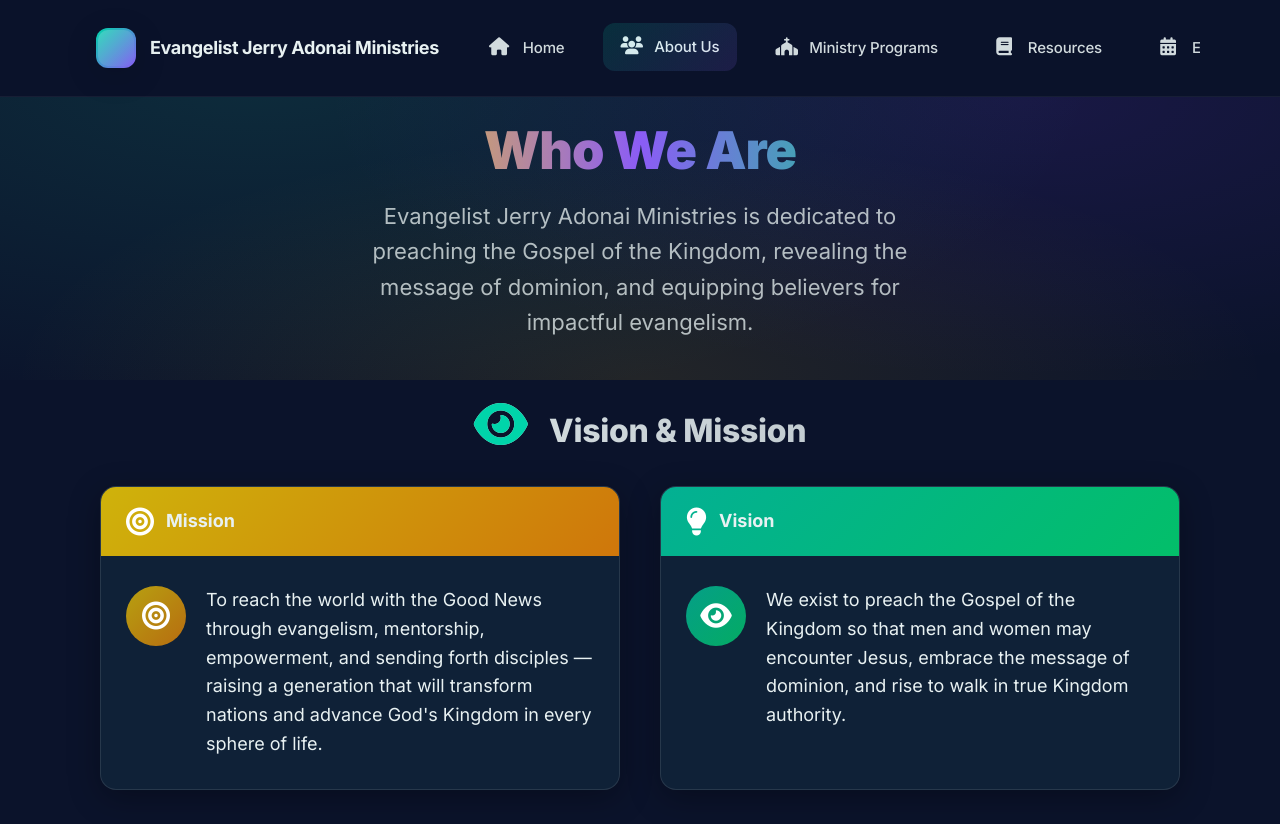
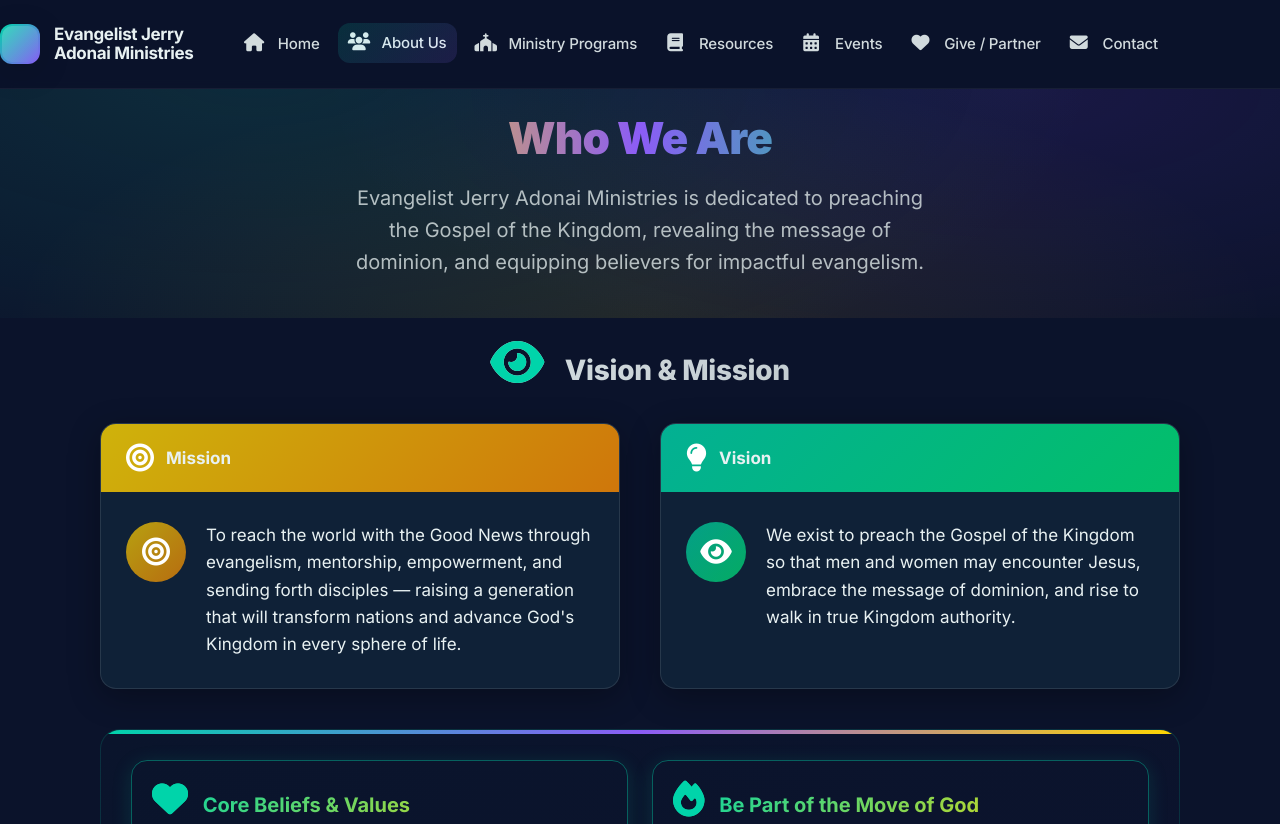
Before and after one commit to Calvin-tech/Eva, a plain HTML site: page about.html in a window 1280 px wide. Shown: the top 824 px of the page. Drawn offline with Linux system fonts and the light colour scheme; a web font is replaced by a local one.

Commit message:
Update styles.css

```diff
--- a/styles.css
+++ b/styles.css
@@ -1,7 +1,7 @@
 /* Import Inter font */
 @import url('https://fonts.googleapis.com/css2?family=Inter:wght@300;400;500;600;700;800;900&display=swap');
 /* Import calligraphy font */
-@import url('https://fonts.googleapis.com/css2?family=Dancing+Script:wght@400;500;600;700&family=Great+Vibes&family=Allura&display=swap');
+@import url('https://fonts.googleapis.com/css2?family=Dancing+ Script:wght@400;500;600;700&family=Great+Vibes&family=Allura&display=swap');
 
 /* Theme variables */
 :root {
@@ -27,7 +27,7 @@ body {
   background: #0b132b;
   color: var(--color-text);
   line-height: 1.6;
-  font-size: clamp(16px, 2.5vw, 18px);
+  font-size: clamp(15px, 2vw, 17px);
   font-weight: 400;
   -webkit-font-smoothing: antialiased;
   -moz-osx-font-smoothing: grayscale;
@@ -40,7 +40,7 @@ img { max-width: 100%; display: block; height: auto; }
 
 /* Consistent text styling across all elements */
 p, li, span, div {
-  font-size: clamp(16px, 2.5vw, 18px);
+  font-size: clamp(15px, 2vw, 17px);
   line-height: 1.6;
   color: var(--color-text);
 }
@@ -48,7 +48,7 @@ p, li, span, div {
 /* Quote styling */
 blockquote, q, .quote {
   font-style: italic;
-  font-size: clamp(16px, 2.5vw, 18px);
+  font-size: clamp(15px, 2vw, 17px);
   line-height: 1.6;
   color: var(--color-text);
   margin: 16px 0;
@@ -63,6 +63,8 @@ p q, span q, .inline-quote {
 }
 
 .container { width: 100%; max-width: var(--max-width); margin: 0 auto; padding: 0 20px; }
+/* Navbar container: left edge flush */
+.topbar .container { padding-left: 0; }
 
 /* Top bar / nav */
 .topbar {
@@ -72,8 +74,37 @@ p q, span q, .inline-quote {
   top: 0;
   z-index: 50;
   border-bottom: 1px solid rgba(255,255,255,0.05);
-}
-.nav { display: flex; align-items: center; justify-content: space-between; padding: 16px 0; gap: 16px; }
+  padding-left: 0 !important;
+}
+
+.topbar .container,
+.topbar .container.nav {
+  padding-left: 0 !important;
+  margin-left: 0 !important;
+  gap: 0 !important;
+}
+
+.topbar .brand {
+  margin-left: 0 !important;
+  padding-left: 0 !important;
+  margin-right: auto !important;
+}
+
+.nav {
+  gap: 0 !important;
+  display: flex;
+  align-items: center;
+  justify-content: flex-start;
+  padding: 16px 0;
+}
+
+.nav > .brand { margin-right: auto; }
+.container.nav > .brand {
+  margin-right: auto;
+  margin-left: 0 !important;
+  justify-content: flex-start;
+}
+.topbar .brand { padding-left: 0; }
 .brand {
   display: flex;
   align-items: center;
@@ -81,10 +112,17 @@ p q, span q, .inline-quote {
   font-weight: 700;
   letter-spacing: -0.02em;
   flex: 0 0 auto;
-  font-size: clamp(16px, 2.2vw, 18px);
+  font-size: clamp(15px, 2vw, 17px);
   background: transparent;
-  padding: 8px 16px;
+  padding: 8px 0;
   border-radius: 12px;
+}
+.brand span {
+  display: block;
+  white-space: normal;
+  line-height: 1.1;
+  max-width: 180px;
+  text-align: left;
 }
 .brand-badge {
   width: 40px; height: 40px; border-radius: 12px;
@@ -140,7 +178,7 @@ p q, span q, .inline-quote {
 
 .nav-links {
   display: flex;
-  gap: 0;
+  gap: 8px !important; /* Reduced from 20px or 16px */
   align-items: center;
   flex: 1 1 auto;
   transition: all 0.3s ease;
@@ -158,7 +196,7 @@ p q, span q, .inline-quote {
 }
 
 .nav-links a {
-  padding: 12px 18px;
+  padding: 8px 10px; /* Reduced from 12px 18px */
   border-radius: 12px;
   color: var(--color-text);
   opacity: 0.9;
@@ -263,29 +301,16 @@ p q, span q, .inline-quote {
 
   .nav-links {
     display: flex;
-    gap: 20px;
+    gap: 8px; /* Reduced gap for more compact layout */
     align-items: center;
     flex: 1 1 auto;
-    overflow-x: auto;
-    overflow-y: hidden;
+    /* Remove horizontal scrolling */
+    overflow-x: visible;
+    overflow-y: visible;
     white-space: nowrap;
-    padding: 8px 0;
-    -webkit-overflow-scrolling: touch;
-    scroll-behavior: smooth;
-  }
-
-  .nav-links a {
-    flex: 0 0 auto;
-  }
-
-/* Optional thin scrollbar styling */
-  .nav-links::-webkit-scrollbar {
-    height: 6px;
-  }
-
-  .nav-links::-webkit-scrollbar-thumb {
-    background: rgba(255,255,255,0.15);
-    border-radius: 999px;
+    padding: 4px 0; /* Reduce padding for compactness */
+    /* -webkit-overflow-scrolling: touch; -- remove if present */
+    /* scroll-behavior: smooth; -- remove if present */
   }
 }
 
@@ -391,11 +416,6 @@ p q, span q, .inline-quote {
   background: #000000;
 }
 
-
-
-
-
-
 /* Main content */
 main {
   margin-top: 0;
@@ -427,7 +447,7 @@ main {
   pointer-events: none; z-index: -1;
 }
 .hero h1 {
-  font-size: clamp(32px, 7vw, 52px);
+  font-size: clamp(28px, 6vw, 44px);
   line-height: 1.1;
   margin: 0 0 10px;
   font-weight: 900;
@@ -443,7 +463,7 @@ main {
   text-align: center;
 }
 .hero p {
-  font-size: clamp(18px, 3.2vw, 22px);
+  font-size: clamp(16px, 2.8vw, 20px);
   color: var(--color-muted);
   margin: 0 0 15px;
   max-width: 600px;
@@ -507,7 +527,7 @@ main {
 /* Sections */
 section { padding: clamp(15px, 3vw, 20px) 0; }
 .section-title {
-  font-size: clamp(24px, 4vw, 32px);
+  font-size: clamp(22px, 3.4vw, 28px);
   margin: 0 0 8px;
   font-weight: 800;
   text-align: center;
@@ -622,7 +642,7 @@ section { padding: clamp(15px, 3vw, 20px) 0; }
 .card p {
   margin: 0 0 16px 0;
   line-height: 1.6;
-  font-size: clamp(16px, 2.5vw, 18px);
+  font-size: clamp(15px, 2vw, 17px);
   color: var(--color-text);
 }
 
@@ -714,7 +734,7 @@ input, textarea {
   border-radius: 12px;
   padding: 16px 18px;
   width: 100%;
-  font-size: clamp(16px, 2.5vw, 18px);
+  font-size: clamp(15px, 2vw, 17px);
   line-height: 1.6;
   transition: all 0.3s ease;
   box-shadow: 0 4px 20px rgba(0,0,0,0.1);
@@ -970,7 +990,7 @@ p i, li i {
   color: var(--color-gold) !important;
   text-align: center;
   margin-bottom: 20px;
-  font-size: clamp(20px, 4vw, 24px);
+  font-size: clamp(18px, 3.2vw, 22px);
 }
 
 #salvation blockquote {
@@ -980,7 +1000,7 @@ p i, li i {
   margin: 20px 0;
   border-radius: 8px;
   font-style: italic;
-  font-size: clamp(16px, 3vw, 18px);
+  font-size: clamp(15px, 2.5vw, 17px);
   line-height: 1.6;
 }
 
@@ -1056,7 +1076,7 @@ p i, li i {
   padding: 20px 25px;
   color: white;
   font-weight: 700;
-  font-size: clamp(18px, 3vw, 22px);
+  font-size: clamp(16px, 2.4vw, 20px);
   display: flex;
   align-items: center;
   gap: 12px;
@@ -1126,7 +1146,7 @@ p i, li i {
 
 .content-text p {
   color: var(--color-text);
-  font-size: clamp(16px, 2.5vw, 18px);
+  font-size: clamp(15px, 2vw, 17px);
   line-height: 1.6;
   margin: 0;
   font-weight: 400;
@@ -1197,7 +1217,6 @@ p i, li i {
   font-size: 16px;
   line-height: 1.5;
   color: var(--color-muted);
-  text-align: left;
 }
 
 /* Center short descriptions */
@@ -1552,7 +1571,7 @@ p i, li i {
 }
 
 .quote-main {
-  font-size: clamp(20px, 4vw, 28px);
+  font-size: clamp(18px, 3.2vw, 24px);
   font-weight: 700;
   color: var(--color-text);
   margin: 0 0 15px 0;
@@ -1564,7 +1583,7 @@ p i, li i {
 }
 
 .quote-sub {
-  font-size: clamp(16px, 3vw, 20px);
+  font-size: clamp(15px, 2.5vw, 18px);
   font-weight: 400;
   color: var(--color-muted);
   margin: 0;
@@ -1605,7 +1624,7 @@ p i, li i {
 }
 
 .ministry-card {
-  background: rgba(255,255,255,0.03);
+  background: rgba(255, 255, 255, 0.03);
   border: none;
   border-radius: 16px;
   padding: 32px 24px;
@@ -1647,7 +1666,7 @@ p i, li i {
   display: flex;
   align-items: center;
   justify-content: center;
-  margin: 0 auto 24px;
+  margin: 0 auto 20px;
   box-shadow: var(--shadow-soft);
   transition: all 0.3s ease;
 }
@@ -2281,7 +2300,7 @@ p i, li i {
 
 .giving-details p {
   margin: 0 0 8px 0;
-  font-size: 14px;
+   font-size: 14px;
   color: var(--color-text);
 }
 
@@ -2820,24 +2839,6 @@ ul li .fas {
   .faith-icon i {
     font-size: 20px;
   }
-
-  .ministry-grid {
-    grid-template-columns: 1fr;
-    gap: 20px;
-  }
-
-  .ministry-card {
-    padding: 24px 20px;
-  }
-
-  .ministry-icon {
-    width: 70px;
-    height: 70px;
-  }
-
-  .ministry-icon i {
-    font-size: 28px;
-  }
 }
 
 @media (max-width: 480px) {
@@ -2918,3 +2919,15 @@ ul li .fas {
 @media (prefers-reduced-motion: reduce) {
   * { scroll-behavior: auto !important; animation: none !important; transition: none !important; }
 }
+
+  .video-placeholder {
+    width: 100%;
+    height: 100%;
+  }
+
+
+
+/* Motion preferences */
+@media (prefers-reduced-motion: reduce) {
+  * { scroll-behavior: auto !important; animation: none !important; transition: none !important; }
+}
```
